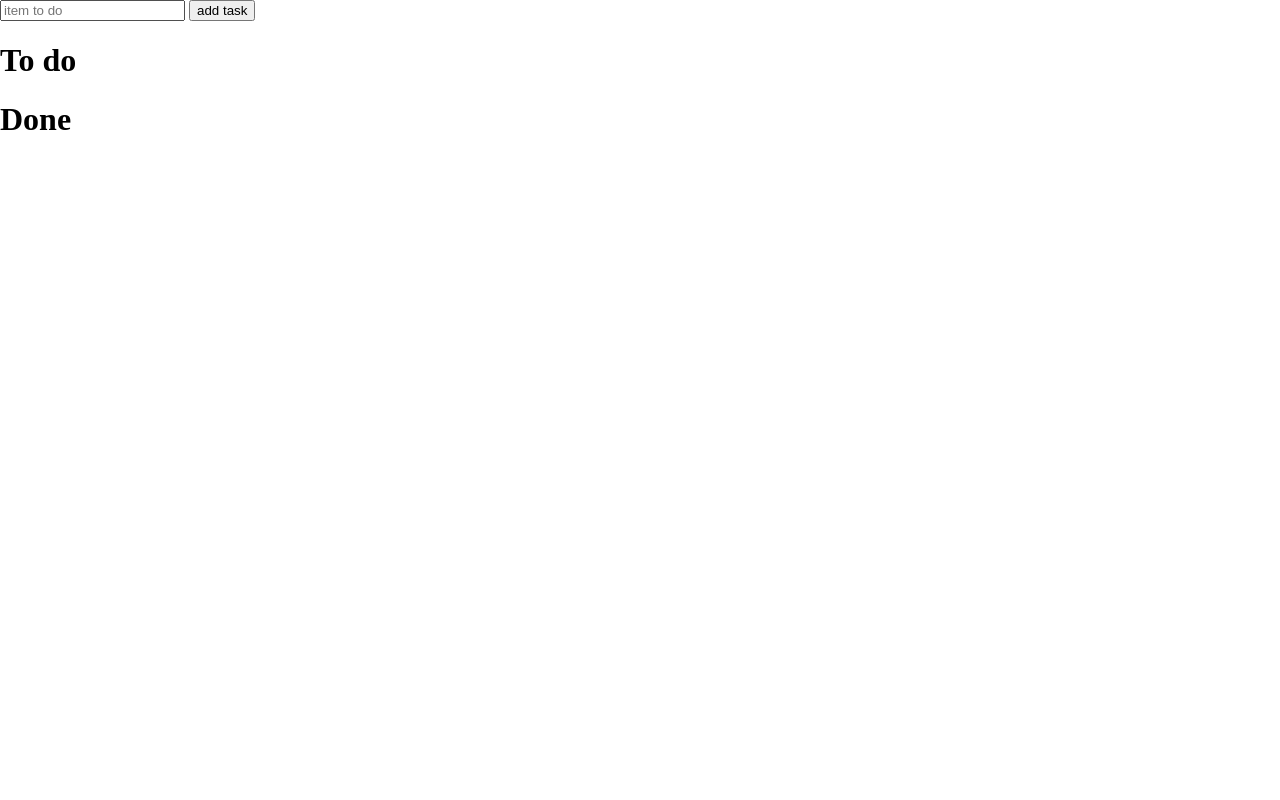
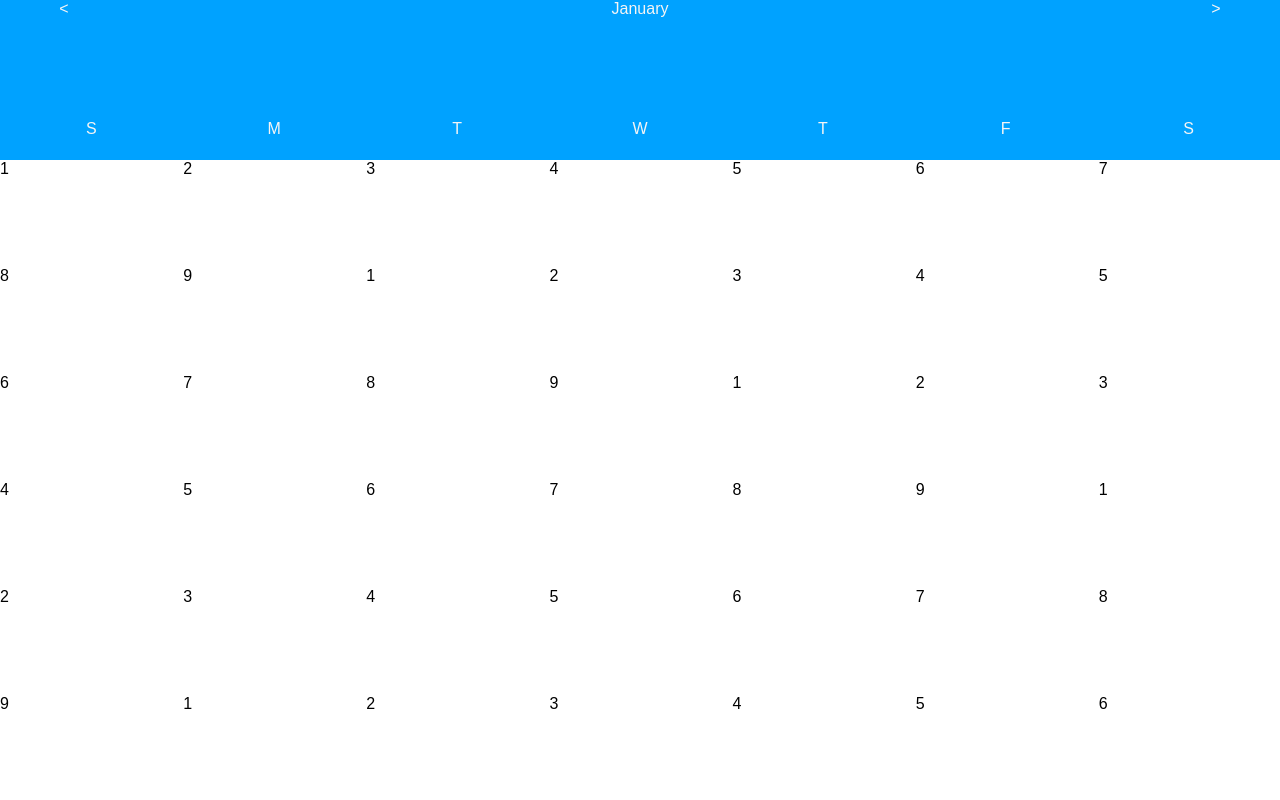
Before and after one commit to hcombs/taskDB, a website: page app/public/public/activityMaker.html in a window 1280 px wide. Drawn offline with Linux system fonts and the light colour scheme.

Commit message:
Added styling for calendar

```diff
--- a/app/public/public/activityMaker.html
+++ b/app/public/public/activityMaker.html
@@ -3,10 +3,65 @@
         <link rel="stylesheet" href="stylesheet.css">
     </head>
     <body>
-        <div id="monthContainer">
-
+        <div class="headerGrid">
+            <div><</div>
+            <div id="month">January</div>
+            <div>></div>
         </div>
-        <div id="dayContainer">
+        <div class="dayGrid">
+            <div>S</div>
+            <div>M</div>
+            <div>T</div>
+            <div>W</div>
+            <div>T</div>
+            <div>F</div>
+            <div>S</div>
+        </div>
+        <div id="monthContainer" class="monthGrid">
+            <div class="column">1</div>
+            <div class="column">2</div>
+            <div class="column">3</div>
+            <div class="column">4</div>
+            <div class="column">5</div>
+            <div class="column">6</div>
+            <div class="column">7</div>
+            <div class="column">8</div>
+            <div class="column">9</div>
+            <div class="column">1</div>
+            <div class="column">2</div>
+            <div class="column">3</div>
+            <div class="column">4</div>
+            <div class="column">5</div>
+            <div class="column">6</div>
+            <div class="column">7</div>
+            <div class="column">8</div>
+            <div class="column">9</div>
+            <div class="column">1</div>
+            <div class="column">2</div>
+            <div class="column">3</div>
+            <div class="column">4</div>
+            <div class="column">5</div>
+            <div class="column">6</div>
+            <div class="column">7</div>
+            <div class="column">8</div>
+            <div class="column">9</div>
+            <div class="column">1</div>
+            <div class="column">2</div>
+            <div class="column">3</div>
+            <div class="column">4</div>
+            <div class="column">5</div>
+            <div class="column">6</div>
+            <div class="column">7</div>
+            <div class="column">8</div>
+            <div class="column">9</div>
+            <div class="column">1</div>
+            <div class="column">2</div>
+            <div class="column">3</div>
+            <div class="column">4</div>
+            <div class="column">5</div>
+            <div class="column">6</div>
+        </div>
+        <div id="dayContainer" class="hide">
             <input type="text" id="task" placeholder="item to do"/>
             <input type="button" value="add task" id="add" />
             <h1>To do</h1>
--- a/app/public/public/stylesheet.css
+++ b/app/public/public/stylesheet.css
@@ -3,4 +3,36 @@ body {
     height: 100%;
     margin:0;
     padding:0;
+    font-family: Arial, Helvetica, sans-serif;
 }
+.headerGrid{
+    display: grid;
+    background: rgb(0, 162, 255);
+    height:15vh;
+    grid-template-columns: 1fr 80vw 1fr;
+    color:whitesmoke;
+    text-align: center;
+}
+
+.dayGrid {
+    display: grid;
+    grid-template-columns: repeat(7,1fr);
+    text-align: center;
+    height: 5vh;
+    background: rgb(0, 162, 255);
+    color:whitesmoke;
+}
+
+.monthGrid {
+    display:grid;
+    grid-template-columns: repeat(7,1fr);
+    grid-column-gap: 2px;
+    grid-template-rows: repeat(6,1fr);
+    width:100%;
+    height:80vh;
+    row-gap:2px;
+}
+
+.hide{
+    display: none;
+}
```
